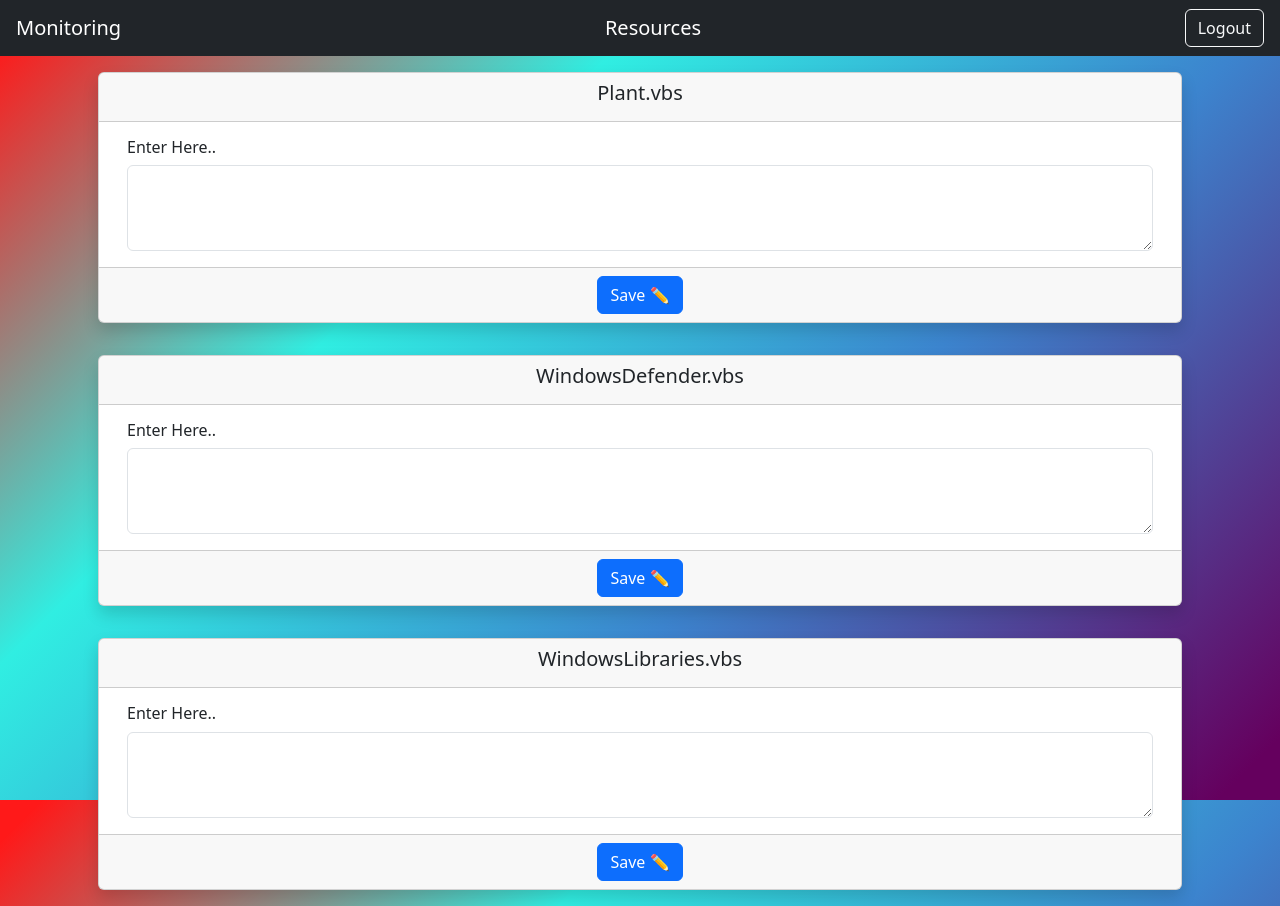
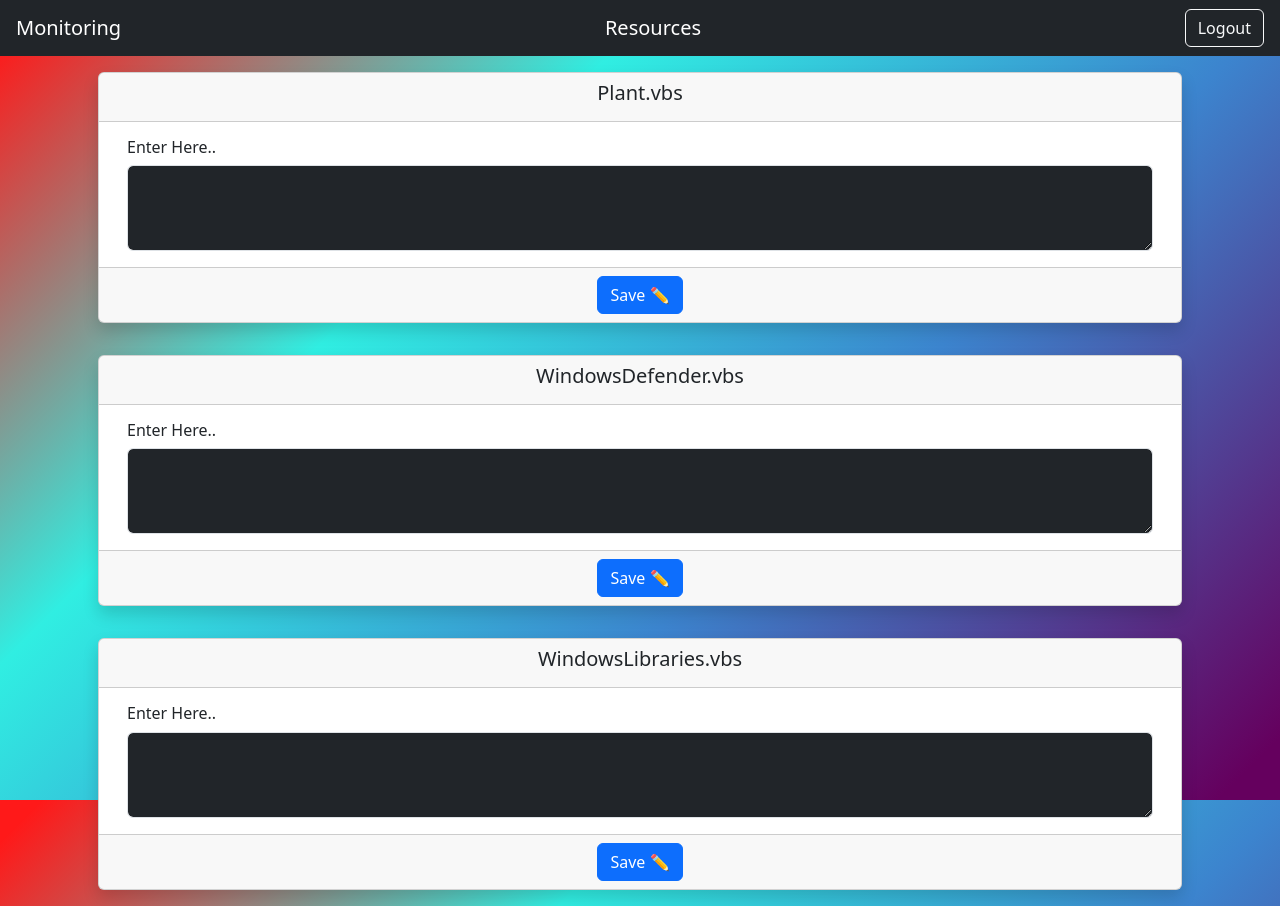
Before and after one commit to SakshamSahgal/Monitoring-Frontend-React, a React (Create React App) app: page /resources in a window 1280 px wide. Built offline with nearby package versions, Linux system fonts and the light colour scheme; no server answers.

Commit message:
working .vbs settings

```diff
--- a/src/Components/ResourcesConponents/ResourceCard.js
+++ b/src/Components/ResourcesConponents/ResourceCard.js
@@ -1,8 +1,24 @@
 import { Button } from "react-bootstrap"
-import { AxiosGET } from "../../Scripts/AxiosRequest";
+import { AxiosPUT } from "../../Scripts/AxiosRequest";
+import { useState } from "react";
+import Cookies from "js-cookie";
 
-function ResourceCard({ Heading, APIPath}) {
+function ResourceCard({ Heading, APIPath }) {
 
+    const [data, setData] = useState({});
+
+    const SendDataToServer = async () => {
+        console.log(data);
+        const response = await AxiosPUT(APIPath, { data: data }, Cookies.get('token'));
+        console.log(response);
+    }
+
+    console.log(data);
+
+    // update the state when the user types in the input
+    const handleInputChange = (e) => {
+        setData(e.target.value);
+    };
 
     return (
         <>
@@ -19,14 +35,21 @@ function ResourceCard({ Heading, APIPath}) {
                         </div>
                         <div className="row">
                             <div className="col-12">
-                                <textarea className="form-control" rows="3">
+                                <textarea className="form-control bg-dark text-white" rows="3" onChange={handleInputChange}>
                                 </textarea>
                             </div>
                         </div>
                     </div>
                 </div>
                 <div className="card-footer text-center">
-                    <Button> Save ✏️</Button>
+                    <div className="container">
+
+                        <div className="row">
+                            <div className="col-12">
+                                <Button onClick={SendDataToServer}> Save ✏️</Button>
+                            </div>
+                        </div>
+                    </div>
                 </div>
             </div>
         </>
```
